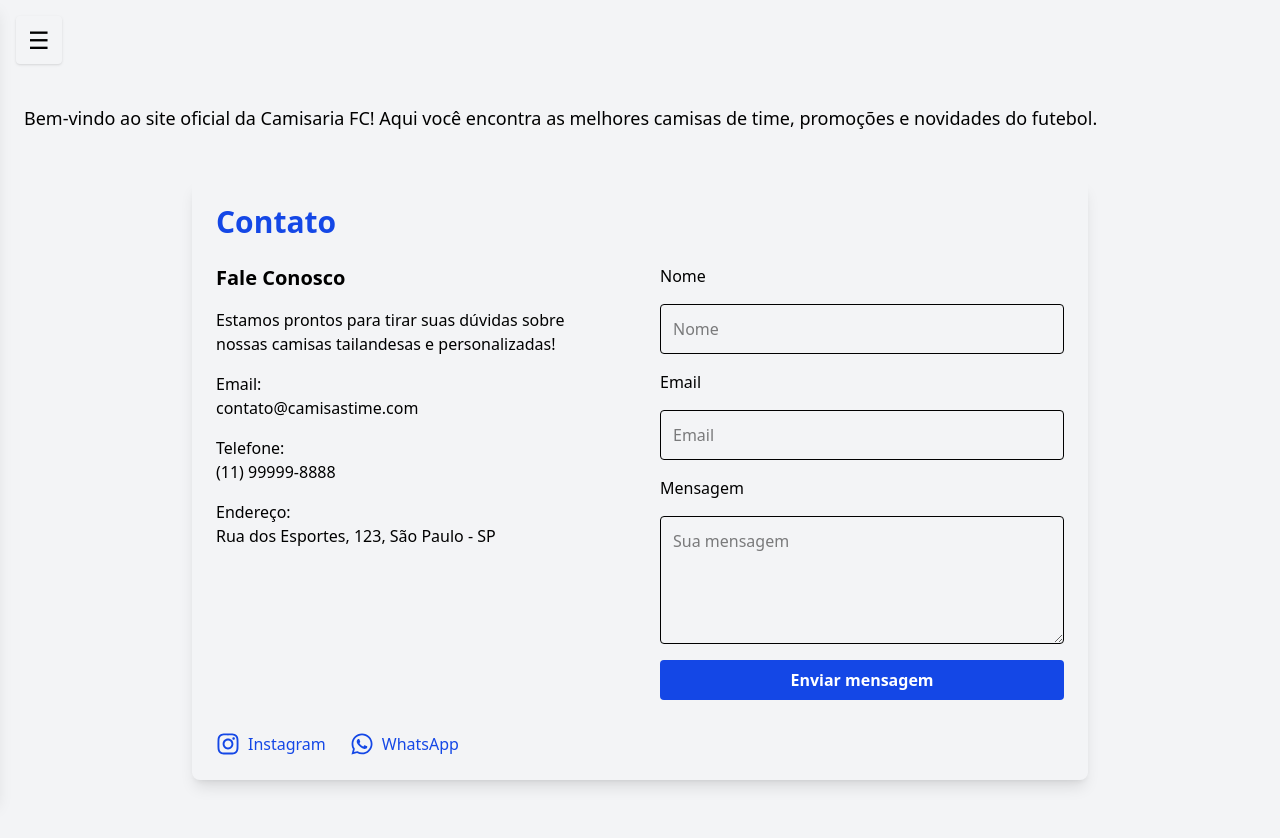
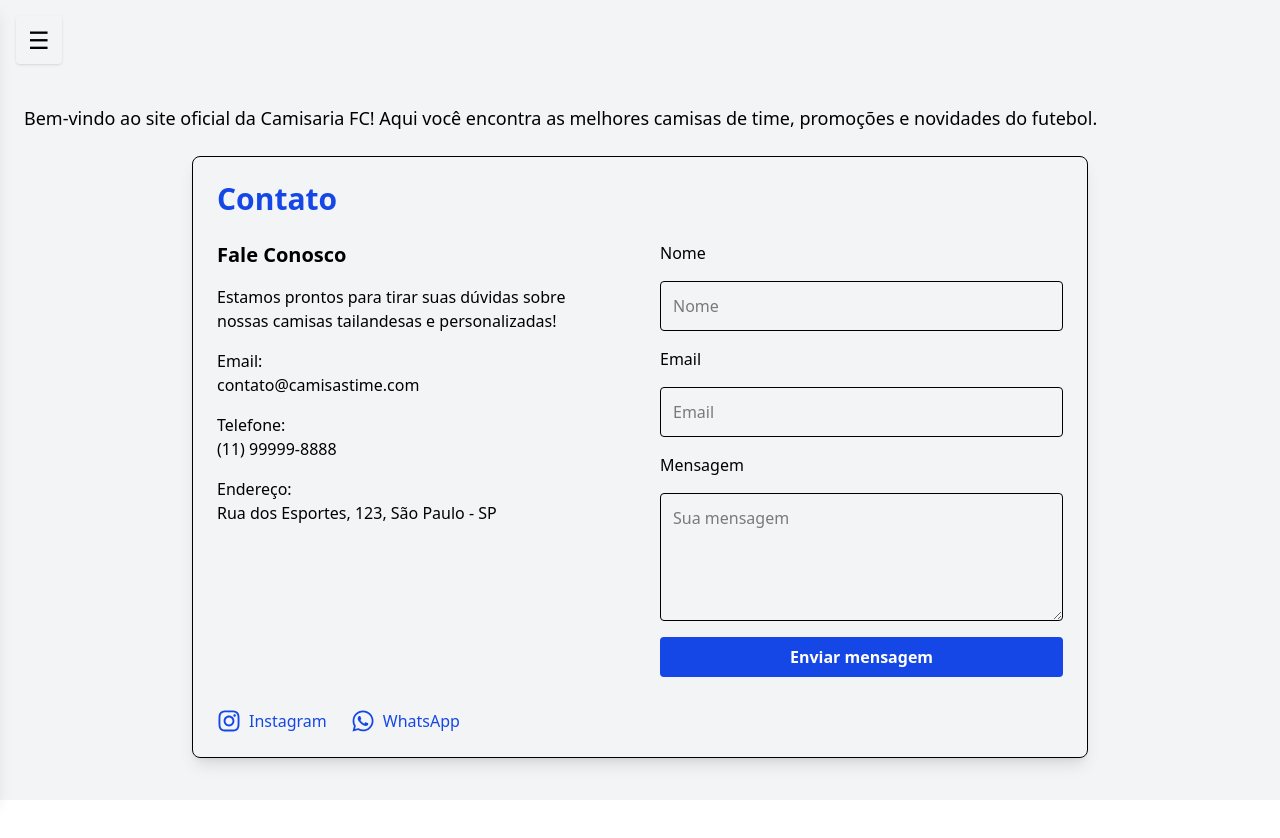
Before and after one commit to AndreyCubas/AJSports, a React (Vite) app: page /contact in a window 1280 px wide. Shown: the top 838 px of the page. After the commit the page ends 800 px from the top, so only its background shows below. Built offline with nearby package versions, Linux system fonts and the light colour scheme.

Commit message:
style:borda na pagina de contato

```diff
--- a/src/pages/contact/contato.tsx
+++ b/src/pages/contact/contato.tsx
@@ -36,7 +36,7 @@ const Contact: React.FC = () => {
   };
 
   return (
-    <section className="max-w-4xl mx-auto p-6 my-12 bg-green shadow-lg rounded-lg bg">
+    <section className="max-w-4xl mx-auto p-6 bg-green shadow-lg rounded-lg bg white border">
       <h2 className="text-3xl font-bold mb-6 text-blue-700">Contato</h2>
       <div className="md:flex md:gap-10">
         <div className="md:w-1/2 space-y-4 mb-6 md:mb-0">
```
